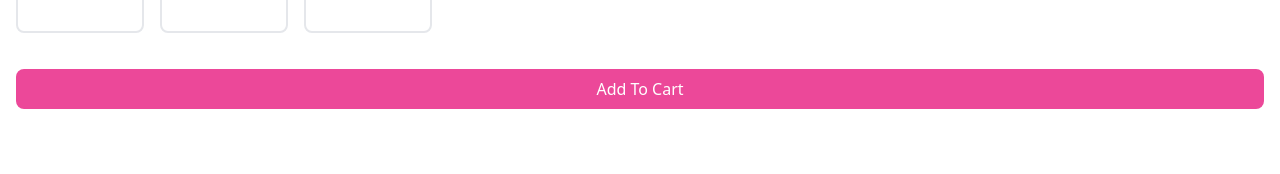
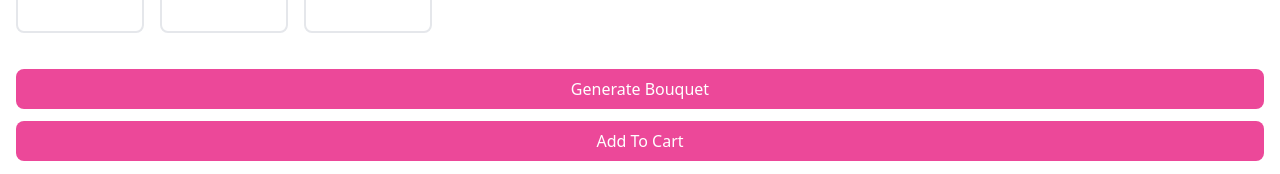
Before and after one commit to homaajam/flower_shop, a React (Vite) app: page /custom-bouquet in a window 1280 px wide. Shown: the part 691-865 px from the top of the page. Before the commit the page ends 816 px from the top, so only its background shows below. Built offline with nearby package versions, Linux system fonts and the light colour scheme.

Commit message:
generate bouquet image

```diff
--- a/src/component/Card.jsx
+++ b/src/component/Card.jsx
@@ -9,7 +9,7 @@ const Card =({product})=>{
       <img
       src={product.image}
       alt={product.name}
-      className="w-full h-48 object-cover"
+      className=" w-full h-60 object-cover"
       />
       <div className="p-4">
         <h3 className="font-semibold text-lg">{product.name}</h3>
--- a/src/component/pages/CustomBouquet.jsx
+++ b/src/component/pages/CustomBouquet.jsx
@@ -2,9 +2,9 @@ import { getProducts, getWraps, getRibbons } from "../../utils/_DATA";
 import { useState, useEffect } from "react";
 import { useDispatch, useSelector } from "react-redux";
 import { addToCart } from "../../store/cartSlice";
-
+import { generateBouquetImage } from "../../utils/ai";
 const CustomBouquet =()=>{
-
+  const dispatch=useDispatch();
   const [flowers, setFlowers]=useState([]);
   const [wraps, setWraps]=useState([]);
   const [ribbons, setRibbons]=useState([]);
@@ -12,6 +12,19 @@ const CustomBouquet =()=>{
   const [wrap, setWrap]=useState(null);
   const [ribbon, setRibbon]=useState(null);
   const [image, setImage]=useState("");
+
+  const handleGenerate=async()=>{
+    if(!selectedFlowers || !wrap || !ribbon){
+      alert("Select all options");
+      return;
+    }
+    const img=await generateBouquetImage(
+      selectedFlowers,
+      wrap,
+      ribbon
+    );
+    setImage(img);
+  };
 
 
   useEffect(()=>{
@@ -53,7 +66,7 @@ const CustomBouquet =()=>{
     }
   }
 
-  const dispatch=useDispatch();
+
   const handleAddToCart=()=>{
     selectedFlowers?.forEach((flower)=>{
       if (flower) dispatch(addToCart(flower))});
@@ -111,6 +124,12 @@ const CustomBouquet =()=>{
         })}
       </div>
       <div>
+        <button onClick={handleGenerate}
+        className="mt-3 w-full bg-pink-500 hover:bg-pink-600 text-white py-2 rounded-lg transition"
+        >Generate Bouquet</button>
+        {image && <img src={image} alt="bouquet" />}
+      </div>
+      <div>
         <button onClick={()=> handleAddToCart()}
           className="mt-3 w-full bg-pink-500 hover:bg-pink-600 text-white py-2 rounded-lg transition">Add To Cart</button>
       </div>
```
